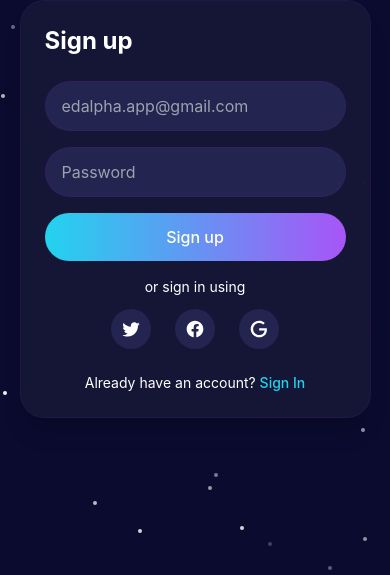
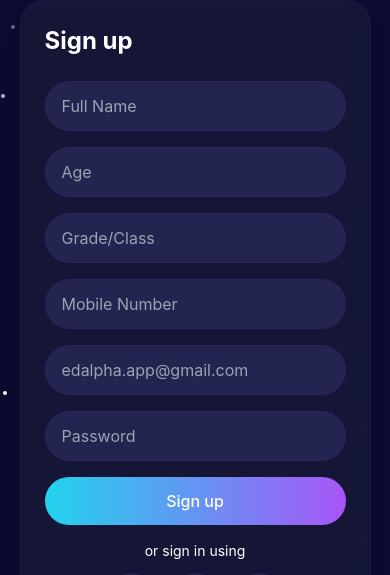
Before and after one commit to Ed-Alpha-App/learnplayshare, a React (Vite) app: page /auth in a window 390 px wide. Both pictures are taken after a click on the button "Sign Up". Shown: the part 116-691 px from the top of the page. Built offline with nearby package versions, Linux system fonts and the light colour scheme; no server answers.

Commit message:
Update Auth page
Update the Auth page to include additional fields (name, age, grade, and mobile number) during sign-up.

```diff
--- a/src/pages/Auth.tsx
+++ b/src/pages/Auth.tsx
@@ -8,6 +8,10 @@ const Auth = () => {
   const [isLogin, setIsLogin] = useState(true);
   const [email, setEmail] = useState('');
   const [password, setPassword] = useState('');
+  const [name, setName] = useState('');
+  const [age, setAge] = useState('');
+  const [grade, setGrade] = useState('');
+  const [mobile, setMobile] = useState('');
   const [isLoading, setIsLoading] = useState(false);
   const navigate = useNavigate();
 
@@ -17,7 +21,11 @@ const Auth = () => {
 
     try {
       // Mock authentication - would be replaced with actual auth
-      console.log('Authenticating with:', { email, password });
+      if (isLogin) {
+        console.log('Authenticating with:', { email, password });
+      } else {
+        console.log('Signing up with:', { name, age, grade, mobile, email, password });
+      }
 
       // Simulate API call delay
       await new Promise(resolve => setTimeout(resolve, 800));
@@ -68,6 +76,51 @@ const Auth = () => {
         </h2>
 
         <form onSubmit={handleSubmit} className="space-y-4">
+          {!isLogin && (
+            <>
+              <div>
+                <input
+                  type="text"
+                  value={name}
+                  onChange={(e) => setName(e.target.value)}
+                  placeholder="Full Name"
+                  className="w-full bg-[#232450] text-white border border-purple-900/30 rounded-full px-4 py-3 focus:outline-none focus:ring-2 focus:ring-purple-500/50"
+                  required
+                />
+              </div>
+              <div>
+                <input
+                  type="number"
+                  value={age}
+                  onChange={(e) => setAge(e.target.value)}
+                  placeholder="Age"
+                  className="w-full bg-[#232450] text-white border border-purple-900/30 rounded-full px-4 py-3 focus:outline-none focus:ring-2 focus:ring-purple-500/50"
+                  required
+                />
+              </div>
+              <div>
+                <input
+                  type="text"
+                  value={grade}
+                  onChange={(e) => setGrade(e.target.value)}
+                  placeholder="Grade/Class"
+                  className="w-full bg-[#232450] text-white border border-purple-900/30 rounded-full px-4 py-3 focus:outline-none focus:ring-2 focus:ring-purple-500/50"
+                  required
+                />
+              </div>
+              <div>
+                <input
+                  type="tel"
+                  value={mobile}
+                  onChange={(e) => setMobile(e.target.value)}
+                  placeholder="Mobile Number"
+                  className="w-full bg-[#232450] text-white border border-purple-900/30 rounded-full px-4 py-3 focus:outline-none focus:ring-2 focus:ring-purple-500/50"
+                  required
+                />
+              </div>
+            </>
+          )}
+
           <div>
             <input
               type="email"
```
